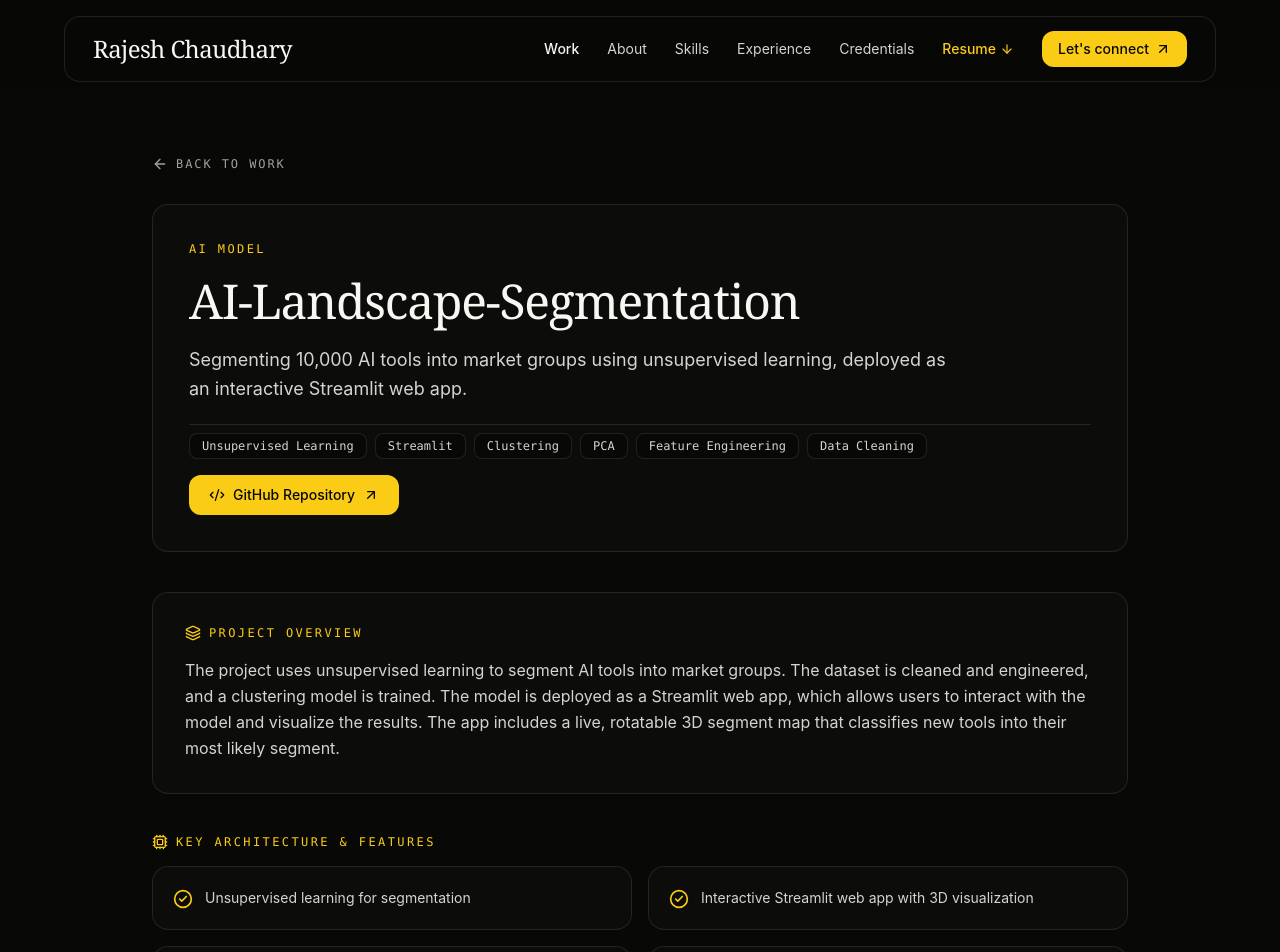
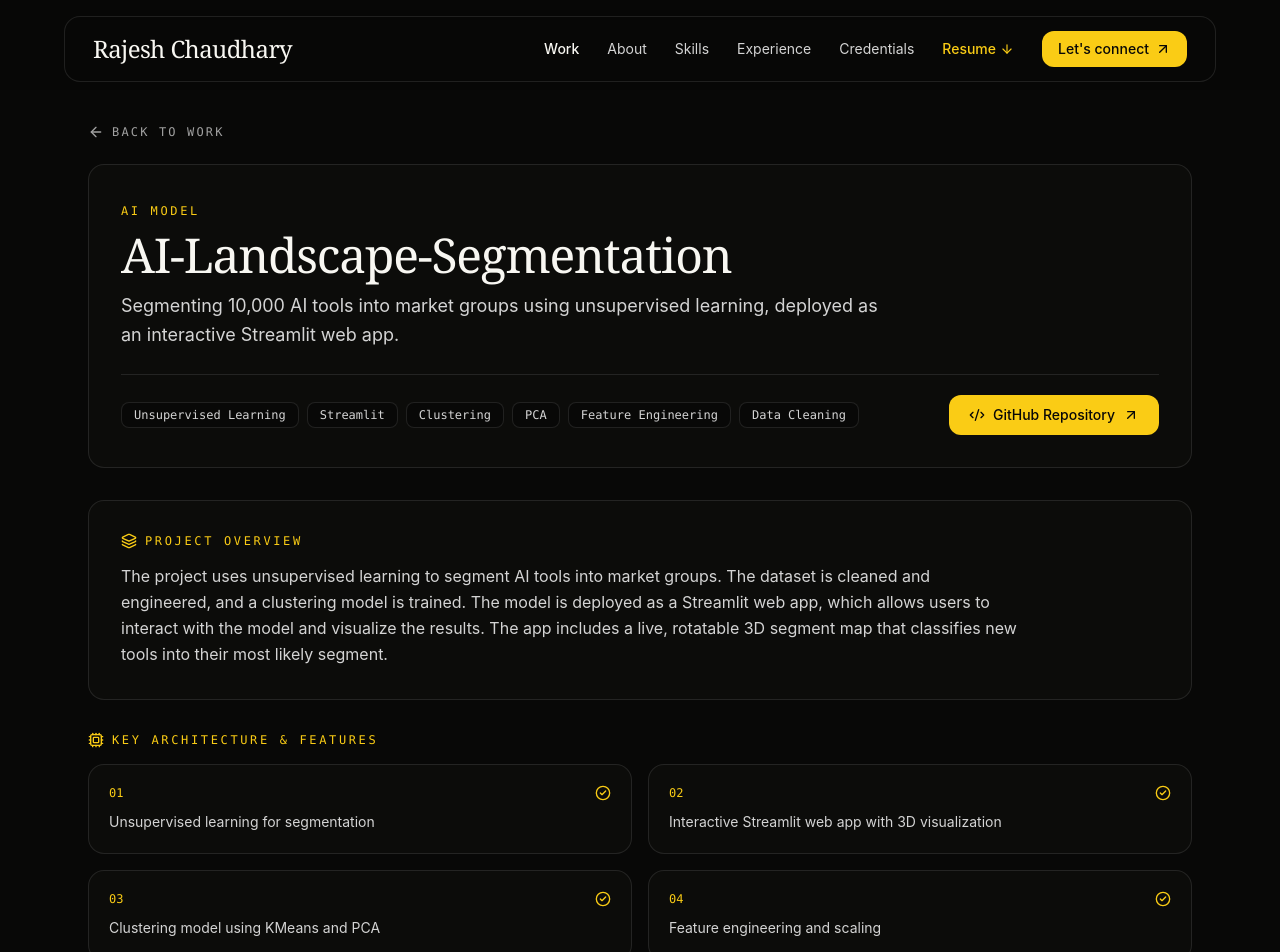
Before and after one commit to rajeshchauhdary/Portfolio, a React (Vite) app: page /projects/ai-landscape-segmentation in a window 1280 px wide. Shown: the top 952 px of the page. Built offline with nearby package versions, Linux system fonts and the light colour scheme.

Commit message:
style: refine ProjectDetail layout, alignment, and feature cards

```diff
--- a/src/pages/ProjectDetail.jsx
+++ b/src/pages/ProjectDetail.jsx
@@ -24,7 +24,7 @@ export default function ProjectDetail() {
 
   if (!project) {
     return (
-      <div className="max-w-4xl mx-auto px-4 py-24 text-center space-y-6">
+      <div className="max-w-6xl mx-auto px-4 sm:px-6 py-24 text-center space-y-6">
         <h1 className="text-3xl font-serif text-[#F8F7F2]">Project Not Found</h1>
         <p className="text-neutral-400 text-sm">
           The requested repository does not exist in the portfolio index.
@@ -40,22 +40,21 @@ export default function ProjectDetail() {
   }
 
   return (
-    <div className="max-w-5xl mx-auto px-4 sm:px-6 py-12 sm:py-16 space-y-10">
+    <div className="max-w-6xl mx-auto px-4 sm:px-6 pt-8 pb-16 space-y-8">
       <div>
         <Link
           to="/projects"
-          className="inline-flex items-center gap-2 text-neutral-400 hover:text-[#FACC15] font-mono text-xs uppercase tracking-[0.16em] mb-8 transition-colors"
+          className="inline-flex items-center gap-2 text-neutral-400 hover:text-[#FACC15] font-mono text-xs uppercase tracking-[0.18em] mb-6 transition-colors"
         >
           <ArrowLeft className="w-4 h-4" />
           <span>Back to Work</span>
         </Link>
 
-        <div className="rounded-2xl border border-white/10 bg-[#0C0C0A] p-7 sm:p-9 space-y-5">
-          <div className="flex flex-wrap items-center justify-between gap-3">
-            <span className="text-xs font-mono text-[#FACC15] uppercase tracking-[0.2em]">
+        <div className="rounded-2xl border border-white/10 bg-[#0C0C0A] p-6 sm:p-8 space-y-6">
+          <div className="space-y-3">
+            <span className="inline-block text-xs font-mono text-[#FACC15] uppercase tracking-[0.22em]">
               {cleanText(project.category)}
             </span>
-          </div>
 
             <h1 className="text-3xl sm:text-5xl font-serif tracking-tight text-[#F8F7F2]">
               {project.name}
@@ -64,8 +63,9 @@ export default function ProjectDetail() {
             <p className="text-neutral-300 text-base sm:text-lg leading-relaxed max-w-3xl">
               {cleanText(project.shortDesc)}
             </p>
+          </div>
 
-          <div className="pt-2 flex flex-wrap items-center justify-between gap-4 border-t border-white/10">
+          <div className="pt-5 border-t border-white/10 flex flex-col sm:flex-row sm:items-center sm:justify-between gap-4">
             <div className="flex flex-wrap gap-2">
               {project.tags.map((tag, idx) => (
                 <span
@@ -81,7 +81,7 @@ export default function ProjectDetail() {
               href={project.github}
               target="_blank"
               rel="noopener noreferrer"
-              className="inline-flex items-center gap-2 rounded-xl bg-[#FACC15] hover:bg-[#FDE047] text-[#080807] px-5 py-2.5 text-sm font-medium transition-colors"
+              className="inline-flex items-center justify-center gap-2 rounded-xl bg-[#FACC15] hover:bg-[#FDE047] text-[#080807] px-5 py-2.5 text-sm font-medium transition-colors shrink-0"
             >
               <Code2 className="w-4 h-4" />
               <span>GitHub Repository</span>
@@ -91,19 +91,19 @@ export default function ProjectDetail() {
         </div>
       </div>
 
-      <section className="rounded-2xl border border-white/10 bg-[#0C0C0A] p-7 sm:p-8 space-y-4">
-        <div className="flex items-center gap-2 text-xs font-mono uppercase tracking-[0.2em] text-[#FACC15]">
+      <section className="rounded-2xl border border-white/10 bg-[#0C0C0A] p-6 sm:p-8 space-y-3.5">
+        <div className="flex items-center gap-2 text-xs font-mono uppercase tracking-[0.22em] text-[#FACC15]">
           <Layers className="w-4 h-4" />
           <span>PROJECT OVERVIEW</span>
         </div>
-        <p className="text-neutral-300 text-base leading-relaxed whitespace-pre-line">
+        <p className="text-neutral-300 text-sm sm:text-base leading-relaxed whitespace-pre-line max-w-4xl">
           {cleanText(project.fullDesc)}
         </p>
       </section>
 
       {project.highlights?.length > 0 && (
         <section className="space-y-4">
-          <div className="flex items-center gap-2 text-xs font-mono uppercase tracking-[0.2em] text-[#FACC15]">
+          <div className="flex items-center gap-2 text-xs font-mono uppercase tracking-[0.22em] text-[#FACC15]">
             <Cpu className="w-4 h-4" />
             <span>KEY ARCHITECTURE &amp; FEATURES</span>
           </div>
@@ -111,12 +111,15 @@ export default function ProjectDetail() {
             {project.highlights.map((item, idx) => (
               <div
                 key={idx}
-                className="flex items-start gap-3 rounded-2xl border border-white/10 bg-[#0C0C0A] p-5 hover:border-[#FACC15]/40 transition-colors"
+                className="rounded-2xl border border-white/10 bg-[#0C0C0A] p-5 hover:border-[#FACC15]/40 transition-colors space-y-2.5"
               >
-                <CheckCircle2 className="w-5 h-5 text-[#FACC15] shrink-0 mt-0.5" />
-                <span className="text-sm leading-relaxed text-neutral-300">
+                <div className="flex items-center justify-between text-xs font-mono text-[#FACC15]">
+                  <span>{String(idx + 1).padStart(2, '0')}</span>
+                  <CheckCircle2 className="w-4 h-4" />
+                </div>
+                <p className="text-sm leading-relaxed text-neutral-300">
                   {cleanText(item)}
-                </span>
+                </p>
               </div>
             ))}
           </div>
```
Lines whose indentation alone changed are shown as unchanged.
